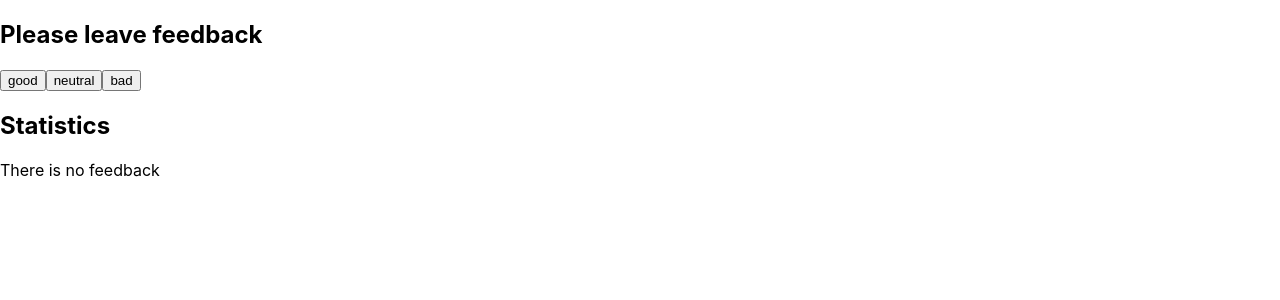
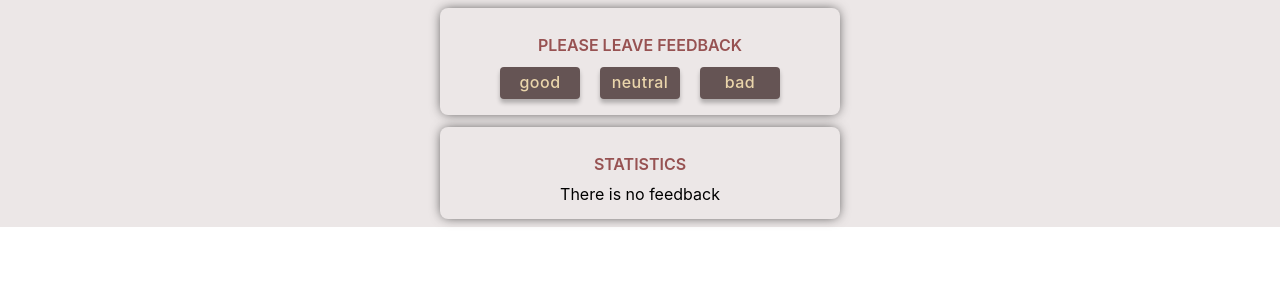
Before and after one commit to Victoria-Panayoti/goit-react-hw-02-feedback, a React (Create React App) app: page / in a window 1280 px wide. Shown: the top 300 px of the page. Built offline with nearby package versions, Linux system fonts and the light colour scheme.

Commit message:
add styles

```diff
--- a/package.json
+++ b/package.json
@@ -7,10 +7,12 @@
     "@testing-library/jest-dom": "^5.16.3",
     "@testing-library/react": "^12.1.4",
     "@testing-library/user-event": "^13.5.0",
+    "modern-normalize": "^1.1.0",
     "prop-types": "^15.8.1",
     "react": "^18.1.0",
     "react-dom": "^18.1.0",
     "react-scripts": "5.0.1",
+    "styled-components": "^5.3.9",
     "web-vitals": "^2.1.3"
   },
   "scripts": {
--- a/src/components/App.jsx
+++ b/src/components/App.jsx
@@ -1,5 +1,7 @@
 import React, { Component } from 'react';
 import { FeedbackOptions } from './FeedbackOptions/FeedbackOptions';
+import { GlobalStyle } from './GlobalStyle';
+import { Layout } from './Layout/Layout';
 import { Notification } from './Notification/Notification';
 import { Section } from './Section/Section';
 import { Statistics } from './Statistics/Statistics';
@@ -27,14 +29,13 @@ export class App extends Component {
     const total = this.countTotalFeedback(this.state);
 
     return (
-      <div>
+      <Layout>
         <Section title='Please leave feedback'>
           <FeedbackOptions
           items={Object.keys(this.state)}
           onLeaveFeedback={this.handleClick}
           />
         </Section>
-
         <Section title='Statistics'>
           {total?(<Statistics
           good={good}
@@ -45,9 +46,9 @@ export class App extends Component {
           />) : (
               <Notification message='There is no feedback'/>
           )}
-
-          </Section>
-      </div>
+        </Section>
+        <GlobalStyle/>
+      </Layout>
     );
   }
 }
--- a/src/components/FeedbackOptions/FeedbackOptions.jsx
+++ b/src/components/FeedbackOptions/FeedbackOptions.jsx
@@ -1,17 +1,18 @@
 import PropTypes from 'prop-types';
+import { FeedbackButton, ButtonBox } from './FeedbackOptions.styled';
 
 export const FeedbackOptions = ({ items, onLeaveFeedback }) => (
 
-    <div>
+    <ButtonBox>
       {items.map((item, index) => (
-        <button
+        <FeedbackButton
           key={index}
           type='button'
           onClick={() => onLeaveFeedback(item)}>
           {item}
-        </button>
+        </FeedbackButton>
       ))}
-    </div>
+    </ButtonBox>
 );
 
 
--- /dev/null
+++ b/src/components/FeedbackOptions/FeedbackOptions.styled.jsx
@@ -0,0 +1,32 @@
+import styled from 'styled-components';
+
+export const ButtonBox = styled.div`
+  display: flex;
+  gap: 20px;
+`;
+export const FeedbackButton = styled.button`
+  display: flex;
+  width: 80px;
+  height: 32px;
+  background-color: #655454;
+  color: #ead5ab;
+  font-weight: 500;
+  font-size: 16px;
+  line-height: 1.62;
+  text-align: center;
+  align-items: center;
+  justify-content: center;
+  letter-spacing: 0.03em;
+  border: none;
+  border-radius: 4px;
+  box-shadow: 0px 4px 4px rgba(0, 0, 0, 0.25);
+  transition: color 250ms cubic-bezier(0.4, 0, 0.2, 1),
+    transform 250ms cubic-bezier(0.4, 0, 0.2, 1),
+    background-color 250ms cubic-bezier(0.4, 0, 0.2, 1);
+  &:hover,
+  &:focus {
+    color: #996666;
+    background-color:#ffe4c4;
+    transform: scale(1.1);
+  }
+`;
--- a/src/index.css
+++ b/src/components/GlobalStyle.jsx
@@ -1,6 +1,8 @@
-@import-normalize; /* bring in normalize.css styles */
+import { createGlobalStyle } from 'styled-components';
+import 'modern-normalize';
 
-body {
+export const GlobalStyle = createGlobalStyle`
+    body {
   margin: 0;
   font-family: -apple-system, BlinkMacSystemFont, 'Segoe UI', 'Roboto', 'Oxygen',
     'Ubuntu', 'Cantarell', 'Fira Sans', 'Droid Sans', 'Helvetica Neue',
@@ -13,3 +15,22 @@ code {
   font-family: source-code-pro, Menlo, Monaco, Consolas, 'Courier New',
     monospace;
 }
+p,
+h1,
+h2,
+h3,
+h4,
+h5,
+h6 {
+  margin: 0;
+}
+ul,
+ol {
+  margin: 0;
+  padding-left: 0;
+  list-style:none;
+}
+button {
+  cursor: pointer;
+}
+`;
--- /dev/null
+++ b/src/components/Layout/Layout.jsx
@@ -0,0 +1,5 @@
+import { Container } from './Layout.styled';
+
+export const Layout = ({children}) => {
+    return <Container>{ children}</Container>
+};
--- /dev/null
+++ b/src/components/Layout/Layout.styled.jsx
@@ -0,0 +1,12 @@
+import styled from 'styled-components';
+
+export const Container = styled.div`
+  display: flex;
+  flex-direction: column;
+  align-items: center;
+  justify-content: center;
+  gap: 12px;
+  margine: 16px auto;
+  padding: 8px;
+  background-color: #ece7e7;
+`;
--- a/src/components/Section/Section.jsx
+++ b/src/components/Section/Section.jsx
@@ -1,10 +1,11 @@
 import PropTypes from 'prop-types';
+import { SectionBox, Title } from './Section.styled';
 
 export const Section = ({ title, children }) => (
-    <section>
-        {title && <h2>{title}</h2>}
+    <SectionBox>
+        {title && <Title>{title}</Title>}
         {children}
-    </section>
+    </SectionBox>
 );
 
 Section.propTypes = {
--- /dev/null
+++ b/src/components/Section/Section.styled.jsx
@@ -0,0 +1,21 @@
+import styled from 'styled-components';
+
+export const SectionBox = styled.section`
+  width: 400px;
+  display: flex;
+  align-items: center;
+  flex-direction: column;
+  text-align: center;
+  margin: 0px auto;
+  padding: 16px;
+  border-radius: 8px;
+  box-shadow: rgba(0, 0, 0, 0.75) 0px 0px 12px -2px;
+`;
+export const Title = styled.h2`
+  padding: 12px;
+  font-weight: 600;
+  font-size: 16px;
+  line-height: 1.16;
+  text-transform: uppercase;
+  color: #975252;
+`;
--- a/src/components/Statistics/Statistics.jsx
+++ b/src/components/Statistics/Statistics.jsx
@@ -1,5 +1,6 @@
 import React from 'react';
 import PropTypes from 'prop-types';
+import { StatList } from './Statistics.styled';
 
 export const Statistics = ({
   good,
@@ -9,13 +10,13 @@ export const Statistics = ({
   positivePercentage,
 }) => {
   return (
-    <ul>
-      <li>Good:{good}</li>
-      <li>Neutral:{neutral}</li>
-      <li>Bad:{bad}</li>
-      <li>Total:{total}</li>
-      <li>Positive Feedback:{positivePercentage}%</li>
-    </ul>
+    <StatList>
+      <li>Good: {good}</li>
+      <li>Neutral: {neutral}</li>
+      <li>Bad: {bad}</li>
+      <li>Total: {total}</li>
+      <li>Positive Feedback: {positivePercentage}%</li>
+    </StatList>
   );
 };
 
--- /dev/null
+++ b/src/components/Statistics/Statistics.styled.jsx
@@ -0,0 +1,10 @@
+import styled from 'styled-components';
+
+export const StatList = styled.ul`
+  display: flex;
+  flex-direction: column;
+  align-items: flex-start;
+  justify-content: center;
+  gap:8px;
+  color: #9c2681;
+`;
--- a/src/index.js
+++ b/src/index.js
@@ -1,10 +1,21 @@
 import React from 'react';
 import ReactDOM from 'react-dom/client';
+import { ThemeProvider } from 'styled-components';
 import { App } from 'components/App';
-import './index.css';
+
+const theme = {
+  colors: {
+    light: '#aca796',
+    dark: '#747974',
+    offline: '#5c075c',
+    online: '#11781f'
+  },
+};
 
 ReactDOM.createRoot(document.getElementById('root')).render(
   <React.StrictMode>
-    <App />
+    <ThemeProvider theme={theme}>
+      <App />
+    </ThemeProvider>
   </React.StrictMode>
 );
```
Also changed, not shown: 1 other file (tests, documents, lock files or other folders).
